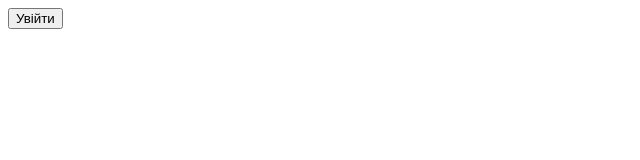
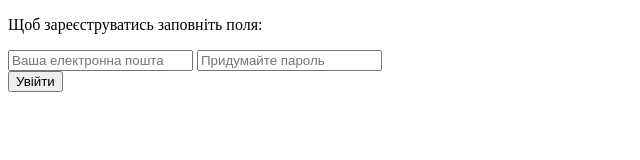
Before and after one commit to oleksandrNep/defaultHab, a plain HTML site: page pages/sign-in.html in a window 1280 px wide. Shown: the whole page, without its empty margins (0-640 px from the left). Drawn offline with Linux system fonts and the light colour scheme.

Commit message:
Add files via upload

```diff
--- a/pages/sign-in.html
+++ b/pages/sign-in.html
@@ -4,9 +4,16 @@
 
 </head>
 <body>
+    <section>
+        <p>Щоб зареєструватись заповніть поля:</p>
+        <form>
+            <input placeholder="Ваша електронна пошта">
+            <input placeholder="Придумайте пароль">
+        </form>
+    </section>
     <button onclick="toLogIn()">
         Увійти
     </button>
-    <script src = "../js/script.js"></script>
+    <script src="../js/script.js"></script>
 </body>
 </html>
```
Also changed, not shown: pages/log-in.html (+8 -1 lines).
